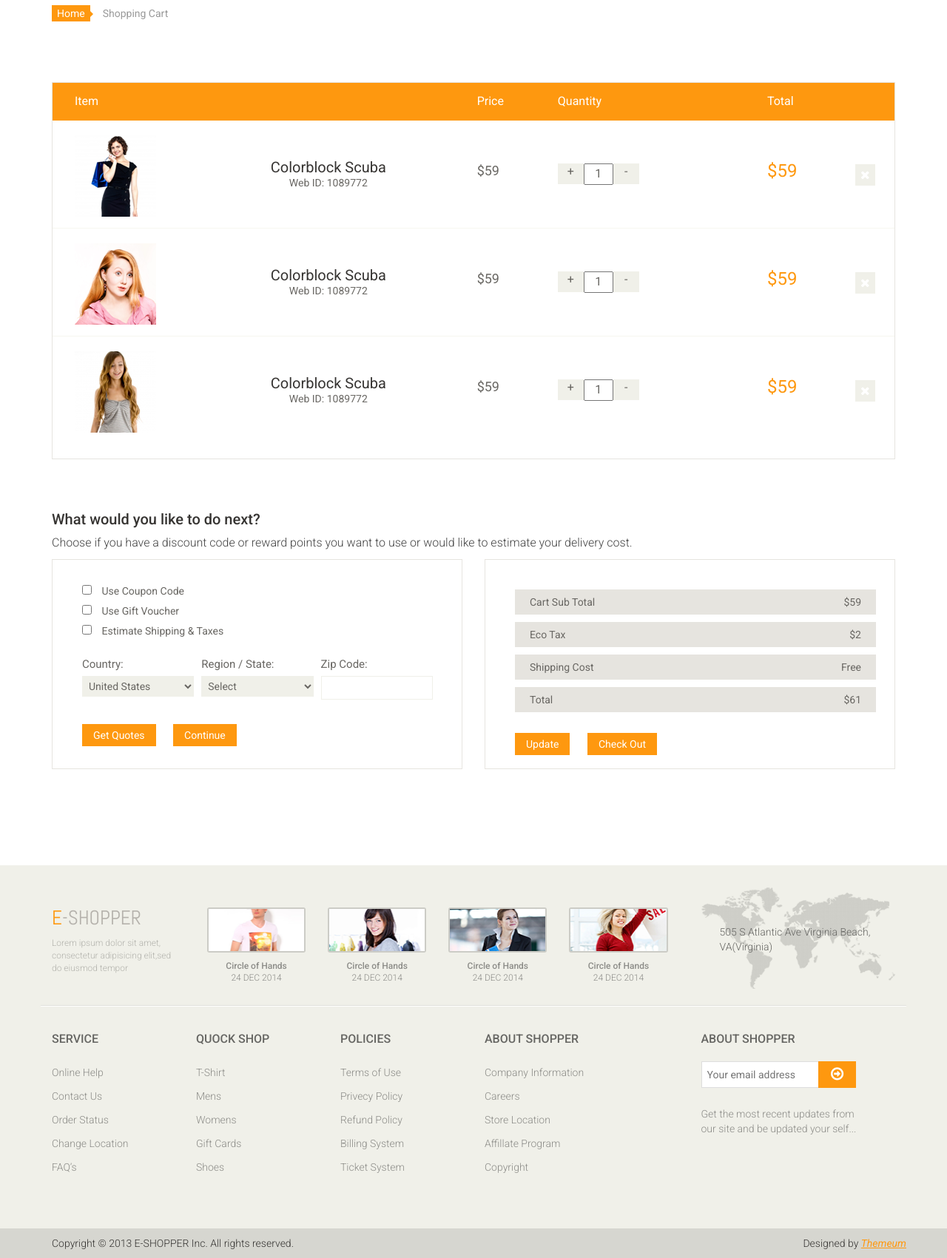
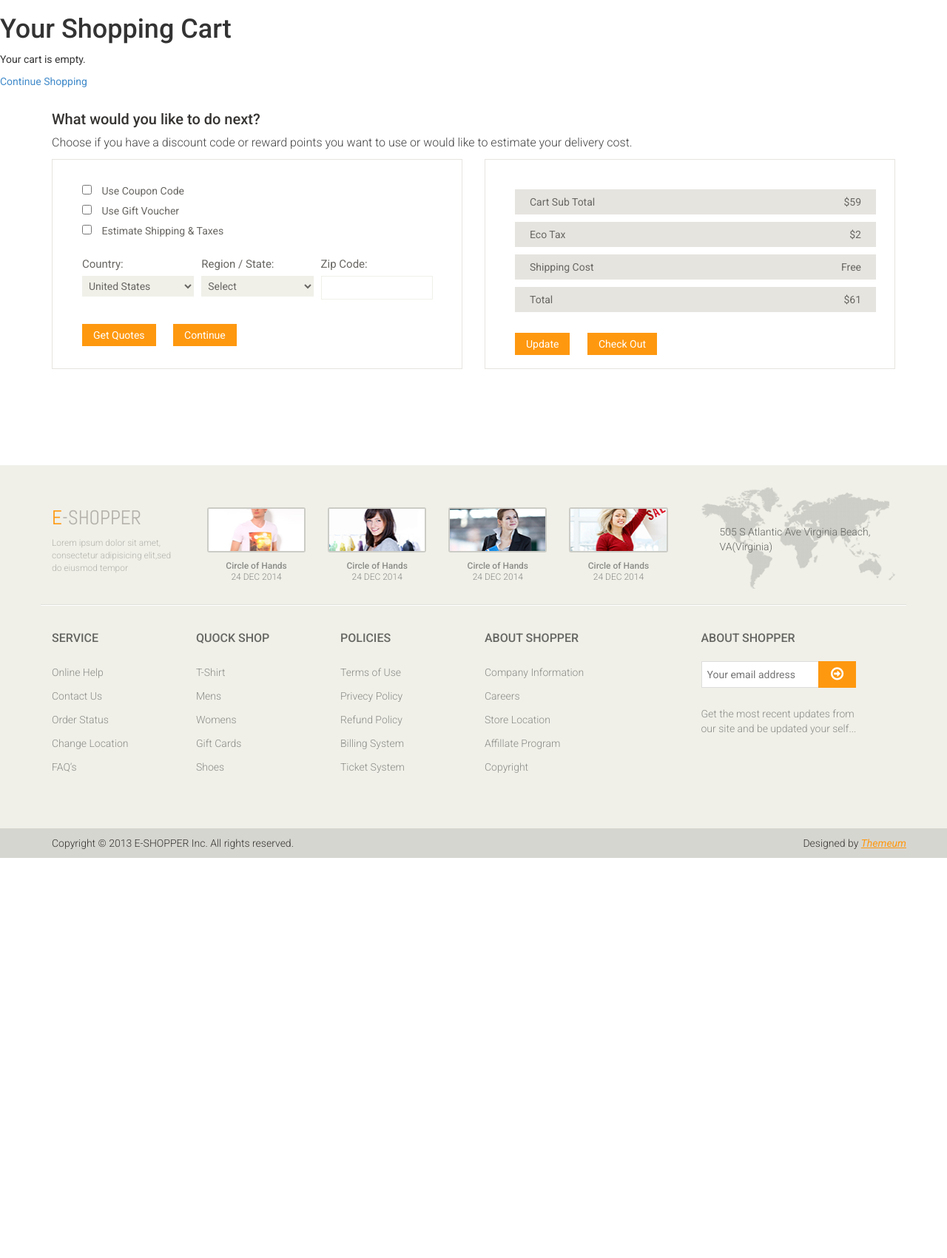
Before and after one commit to abhi7838/Multi-Vendor-E-Commerce, a Django app: page /cart in a window 1280 px wide. Shown: the part 212-1913 px from the top of the page at 74% size. After the commit the page ends 1372 px from the top, so only its background shows below. Run offline with Django 5.2, Linux system fonts and the light colour scheme; some libraries are stand-ins or nearby versions.

Commit message:
all organised code

```diff
--- a/E_shop/urls.py
+++ b/E_shop/urls.py
@@ -31,4 +31,4 @@
     path('logout',auth_views.LogoutView.as_view(next_page = 'login_1'),name='logout'),
     path('login_1',auth_views.LoginView.as_view(template_name = 'login_1.html'),name = 'login_1'),
 
-]
+] + static(settings.MEDIA_URL, document_root=settings.MEDIA_ROOT)
--- a/cart/models.py
+++ b/cart/models.py
@@ -68,3 +68,9 @@
     @property
     def total_item_price(self):
         return self.quantity*self.Product.price
+
+
+#class for adding product in cart
+class AddToCartForm(forms.Form):
+    quantity = forms.IntegerField(min_value=1,initial=1)
+    product_id = forms.IntegerField(widget=forms.HiddenInput())
--- a/cart/urls.py
+++ b/cart/urls.py
@@ -10,4 +10,7 @@
     path('wishlist',views.wishlist,name= 'wishlist'),
     path('checkout',views.checkout,name= 'checkout'),
     path('products',views.products,name= 'products'),
+    path('add_to_cart',views.add_to_cart,name= 'add_to_cart'),
+    path('cart_page',views.cart_page,name='cart_page'),
+
 ]
--- a/cart/views.py
+++ b/cart/views.py
@@ -1,4 +1,4 @@
-from django.shortcuts import render
+from django.shortcuts import render,get_object_or_404,redirect
 from .models import *
 from django.contrib.auth.decorators import login_required
 
@@ -16,3 +16,47 @@
 
 def checkout(request):
     return render(request,'checkout.html')
+
+
+def add_to_cart(request,product_id):
+    if request.method == 'POST':
+        product = get_object_or_404(Product, id= product_id)
+        form = AddToCartForm(request.POST)
+
+        if form.is_valid():
+            quantity = form.changed_data['quantity']
+            cart = request.session.get('cart',{})
+
+        if str(product_id) in cart:
+            cart[str(product.id)]['quantity'] += quantity
+
+        else:
+            cart[str(product.id)] = {'quantity':quantity, 'price':str(product.price), 'name':str(product.name)}
+
+        request.session['cart'] = cart
+        return redirect('product_detail',product_id=product_id)
+
+
+def cart_page(request):
+    cart = request.session.get('cart',[])
+    cart_items = []
+    total_price = 0
+
+    for product_id, item_data in cart.items():
+        try:
+            product = Product.objects.get(id=product_id)
+            items = {
+                'product' : product,
+                'quantity':item_data['quantity'],
+                'price'   :item_data['price'],
+                'total'   :float(item_data['total']) *item_data['quantity']
+            }
+            cart_items.append(items)
+            total_price += items['price']
+
+        except Product.DoesNotExist:
+            del request.session['cart'][product_id]
+            request.session.modified = True
+
+    context = {'cart_items':cart_items, 'total_price':total_price}
+    return render(request,'cart/cart.html',context)
--- a/home/views.py
+++ b/home/views.py
@@ -18,7 +18,7 @@
 def index(request):
     brands = Brands.objects.all()
     category = Category.objects.all()
-    # product = Product.objects.all()
+    product = Product.objects.all()
     category_ID = request.GET.get('category')
 
     if category_ID:
--- a/templates/cart.html
+++ b/templates/cart.html
@@ -1,108 +1,41 @@
 {% extends "master.html" %}
 
 {% block content %}
-	<section id="cart_items">
-		<div class="container">
-			<div class="breadcrumbs">
-				<ol class="breadcrumb">
-				  <li><a href="#">Home</a></li>
-				  <li class="active">Shopping Cart</li>
-				</ol>
-			</div>
-			<div class="table-responsive cart_info">
-				<table class="table table-condensed">
+	<h1>Your Shopping Cart</h1>
+
+{% if cart_items %}
+    <table>
         <thead>
-						<tr class="cart_menu">
-							<td class="image">Item</td>
-							<td class="description"></td>
-							<td class="price">Price</td>
-							<td class="quantity">Quantity</td>
-							<td class="total">Total</td>
-							<td></td>
+            <tr>
+                <th>Product</th>
+                <th>Quantity</th>
+                <th>Price</th>
+                <th>Total</th>
             </tr>
         </thead>
         <tbody>
+            {% for item in cart_items %}
                 <tr>
-							<td class="cart_product">
-								<a href=""><img src="images/cart/one.png" alt=""></a>
-							</td>
-							<td class="cart_description">
-								<h4><a href="">Colorblock Scuba</a></h4>
-								<p>Web ID: 1089772</p>
-							</td>
-							<td class="cart_price">
-								<p>$59</p>
-							</td>
-							<td class="cart_quantity">
-								<div class="cart_quantity_button">
-									<a class="cart_quantity_up" href=""> + </a>
-									<input class="cart_quantity_input" type="text" name="quantity" value="1" autocomplete="off" size="2">
-									<a class="cart_quantity_down" href=""> - </a>
-								</div>
-							</td>
-							<td class="cart_total">
-								<p class="cart_total_price">$59</p>
-							</td>
-							<td class="cart_delete">
-								<a class="cart_quantity_delete" href=""><i class="fa fa-times"></i></a>
-							</td>
+                    <td>{{ item.product.name }}</td>
+                    <td>{{ item.quantity }}</td>
+                    <td>${{ item.price }}</td>
+                    <td>${{ item.total|floatformat:2 }}</td>
                 </tr>
+            {% endfor %}
+        </tbody>
+        <tfoot>
+            <tr>
+                <td colspan="3"><strong>Total:</strong></td>
+                <td><strong>${{ total_price|floatformat:2 }}</strong></td>
+            </tr>
+        </tfoot>
+    </table>
+{% else %}
+    <p>Your cart is empty.</p>
+{% endif %}
 
-						<tr>
-							<td class="cart_product">
-								<a href=""><img src="images/cart/two.png" alt=""></a>
-							</td>
-							<td class="cart_description">
-								<h4><a href="">Colorblock Scuba</a></h4>
-								<p>Web ID: 1089772</p>
-							</td>
-							<td class="cart_price">
-								<p>$59</p>
-							</td>
-							<td class="cart_quantity">
-								<div class="cart_quantity_button">
-									<a class="cart_quantity_up" href=""> + </a>
-									<input class="cart_quantity_input" type="text" name="quantity" value="1" autocomplete="off" size="2">
-									<a class="cart_quantity_down" href=""> - </a>
-								</div>
-							</td>
-							<td class="cart_total">
-								<p class="cart_total_price">$59</p>
-							</td>
-							<td class="cart_delete">
-								<a class="cart_quantity_delete" href=""><i class="fa fa-times"></i></a>
-							</td>
-						</tr>
-						<tr>
-							<td class="cart_product">
-								<a href=""><img src="images/cart/three.png" alt=""></a>
-							</td>
-							<td class="cart_description">
-								<h4><a href="">Colorblock Scuba</a></h4>
-								<p>Web ID: 1089772</p>
-							</td>
-							<td class="cart_price">
-								<p>$59</p>
-							</td>
-							<td class="cart_quantity">
-								<div class="cart_quantity_button">
-									<a class="cart_quantity_up" href=""> + </a>
-									<input class="cart_quantity_input" type="text" name="quantity" value="1" autocomplete="off" size="2">
-									<a class="cart_quantity_down" href=""> - </a>
-								</div>
-							</td>
-							<td class="cart_total">
-								<p class="cart_total_price">$59</p>
-							</td>
-							<td class="cart_delete">
-								<a class="cart_quantity_delete" href=""><i class="fa fa-times"></i></a>
-							</td>
-						</tr>
-					</tbody>
-				</table>
-			</div>
-		</div>
-	</section> <!--/#cart_items-->
+<p><a href="/">Continue Shopping</a></p>
+
 
 	<section id="do_action">
 		<div class="container">
--- a/templates/index.html
+++ b/templates/index.html
@@ -126,11 +126,10 @@
 
                 </div>
             </div>
-
             <div class="col-sm-9 padding-right">
                 <div class="features_items"><!--features_items-->
                     <h2 class="title text-center">Features Items</h2>
-                    {%for prod in Product%}
+                    {% for prod in product %}
                     <div class="col-sm-4">
                         <div class="product-image-wrapper">
                             <div class="single-products">
@@ -157,8 +156,7 @@
                         </div>
 
                     </div>
-                     {%endfor%}
-
+                     {% endfor %}
 
                 </div><!--features_items-->
 
```
Also changed, not shown: E_shop/img/child_cloth_7EEsrn3.jpg (added), E_shop/img/men_pant_1_4PIq2PC.jpg (added), E_shop/img/men_pant_2.jpg (added), E_shop/img/men_pant_3.jpg (added), E_shop/img/men_pant_cpUoaXE.jpg (added), cart/form.py (added). Lines whose indentation alone changed are shown as unchanged.
